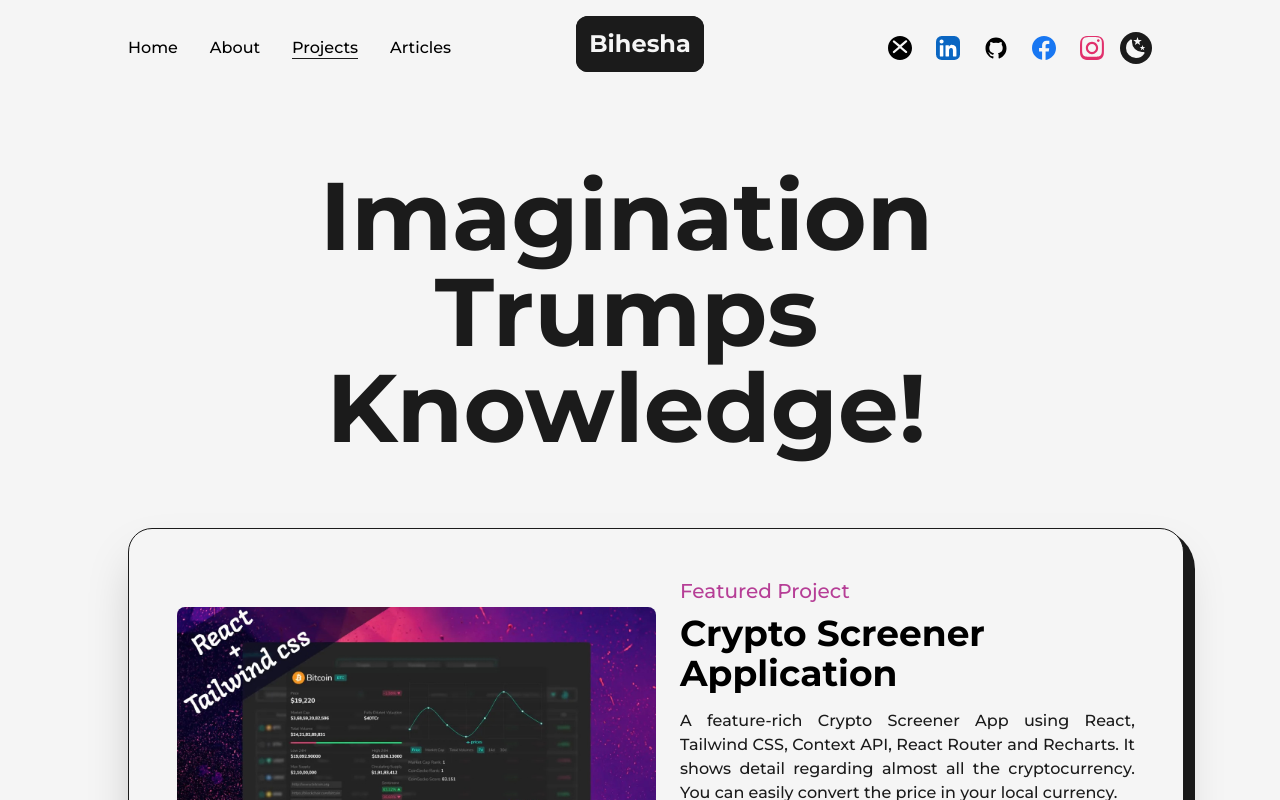
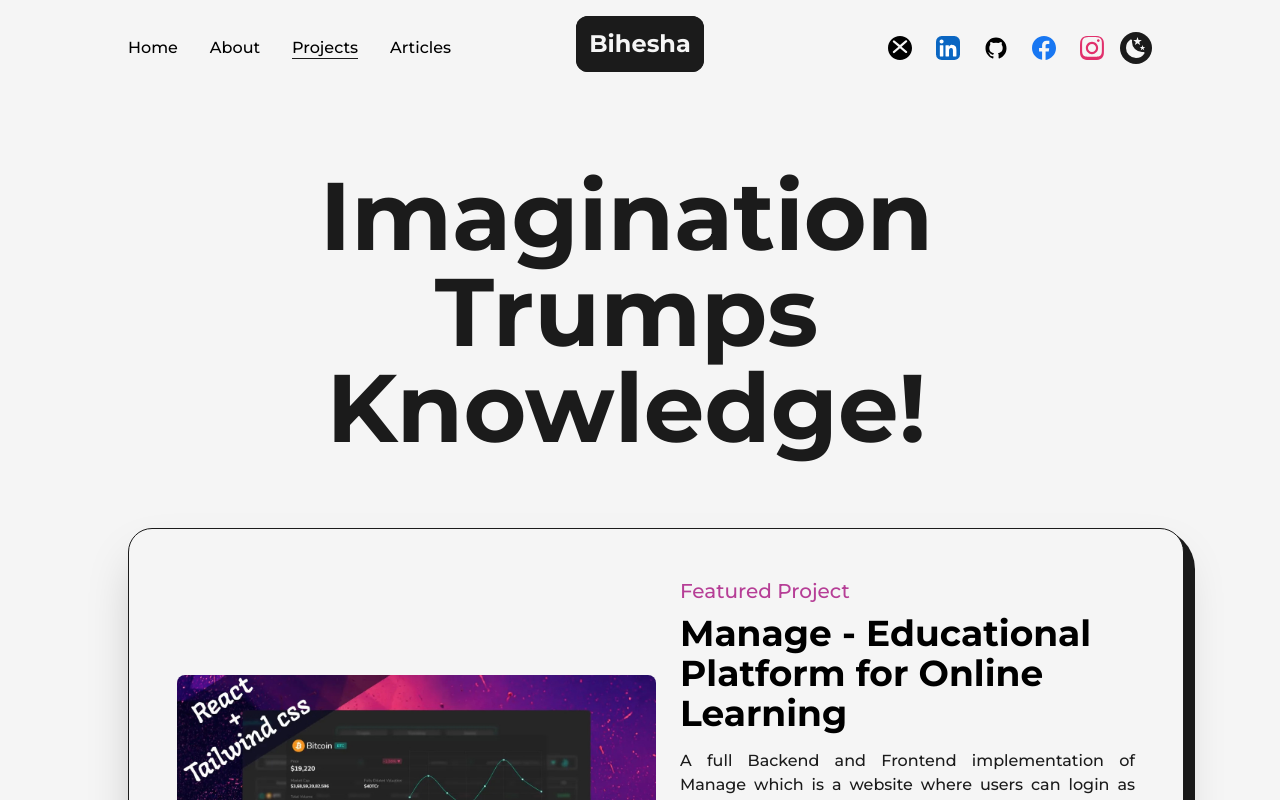
Before and after one commit to bihesha/My-Portfolio, a Next.js app: page /projects in a window 1280 px wide. Shown: the top 800 px of the page. Built offline with nearby package versions, Linux system fonts and the light colour scheme.

Commit message:
add updates

```diff
--- a/src/pages/projects.js
+++ b/src/pages/projects.js
@@ -75,13 +75,14 @@ const projects = () => {
 
                   <div className='col-span-12'>
                     <FeaturedProject
-                      title='Crypto Screener Application'
+                      title='Manage - Educational Platform for Online Learning'
                       img={project1}
-                      summary='A feature-rich Crypto Screener App using React, Tailwind CSS, Context API, React Router and Recharts.
-                      It shows detail regarding almost all the cryptocurrency. You can easily convert the price in your
-                      local currency.'
-                      link='/'
-                      github='/'
+                      summary='A full Backend and Frontend implementation of Manage which is a website where users can login as students or
+                      instructors. The students can view all the courses that are submitted by the instructors, they can enroll themselves
+                      to the course and for that they need to make the payment via Stripe. Once the payment is done, they will enrolled to
+                      the course after administrator approval. '
+                      link='http://localhost:3001/'
+                      github='https://github.com/bihesha/DS-Microservices-Project'
                       type='Featured Project'
                     />
                   </div>
```
